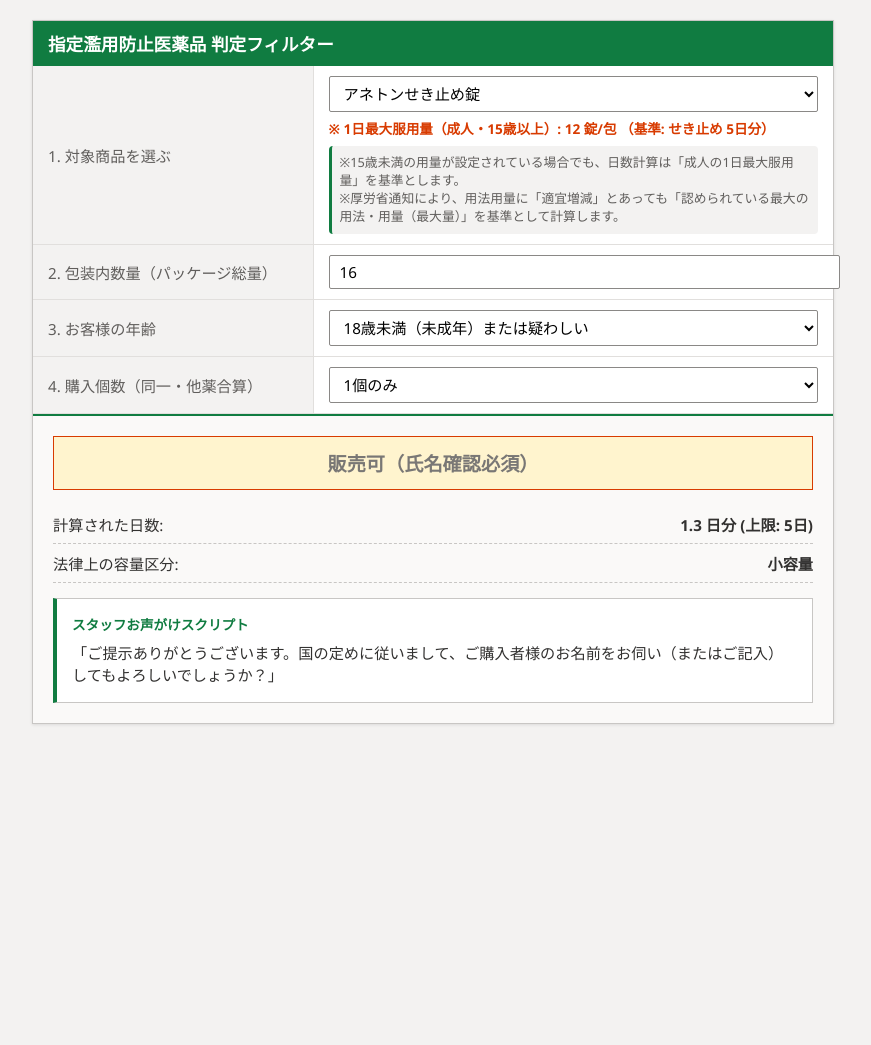
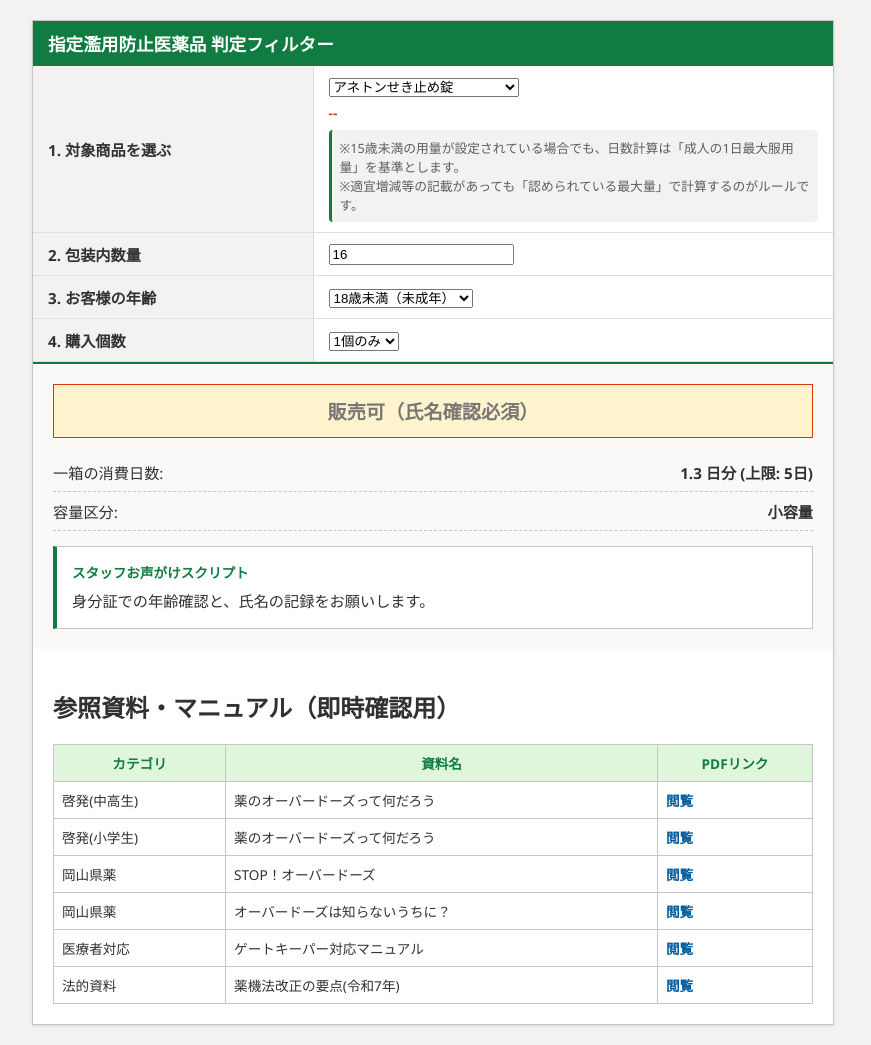
Before and after one commit to AimSoaringHaiku/pharma-gatekeeper, a plain HTML site: page index.html in a window 1280 px wide. Shown: the whole page, without its empty margins (207-1078 px from the left). Before the commit the page ends 800 px from the top, so only its background shows below. Drawn offline with Linux system fonts and the light colour scheme.

Commit message:
Update index.html

```diff
--- a/index.html
+++ b/index.html
@@ -3,7 +3,7 @@
 <head>
     <meta charset="UTF-8">
     <meta name="viewport" content="width=device-width, initial-scale=1.0">
-    <title>指定濫用防止医薬品 判定チェッカー v2.2</title>
+    <title>指定濫用防止医薬品 判定チェッカー</title>
     <style>
         body {
             font-family: 'Segoe UI', Tahoma, Geneva, Verdana, sans-serif;
@@ -19,108 +19,63 @@
             border: 1px solid #c8c6c4;
             box-shadow: 0 1px 3px rgba(0,0,0,0.1);
         }
+        /* エクセル風ヘッダー */
         .header {
-            background-color: #107c41; /* エクセル風のグリーン */
+            background-color: #107c41;
             color: white;
             padding: 10px 15px;
             font-size: 1.1rem;
             font-weight: bold;
         }
-        .filter-table {
-            width: 100%;
-            border-collapse: collapse;
-        }
+        .filter-table { width: 100%; border-collapse: collapse; }
         .filter-table th, .filter-table td {
             border-bottom: 1px solid #e1dfdd;
             padding: 10px 15px;
             text-align: left;
             font-size: 0.95rem;
         }
-        .filter-table th {
-            background-color: #f3f2f1;
-            width: 35%;
-            font-weight: normal;
-            color: #605e5c;
-            border-right: 1px solid #e1dfdd;
+        .filter-table th { background-color: #f3f2f1; width: 35%; border-right: 1px solid #e1dfdd; }
+
+        /* 参照資料テーブル（エクセル風） */
+        .doc-table {
+            width: 100%;
+            border-collapse: collapse;
+            margin-top: 20px;
+            font-size: 0.85rem;
         }
-        select, input[type="number"] {
-            width: 100%;
-            padding: 6px 10px;
-            border: 1px solid #8a8886;
-            border-radius: 2px;
-            font-family: inherit;
-            font-size: 0.95rem;
-            background-color: #ffffff;
+        .doc-table th {
+            background-color: #dff6dd;
+            color: #107c41;
+            padding: 8px;
+            border: 1px solid #c8c6c4;
+            text-align: center;
         }
-        select:focus, input[type="number"]:focus {
-            outline: 1px solid #107c41;
-            border-color: #107c41;
+        .doc-table td {
+            padding: 8px;
+            border: 1px solid #c8c6c4;
         }
-        .med-info {
-            font-size: 0.85rem;
-            color: #d83b01;
-            margin-top: 6px;
-            font-weight: bold;
-        }
-        .note-text {
-            font-size: 0.8rem;
-            color: #605e5c;
-            margin-top: 8px;
-            line-height: 1.4;
-            background-color: #f3f2f1;
-            padding: 8px;
-            border-radius: 4px;
-            border-left: 3px solid #107c41;
-        }
-        .result-section {
-            padding: 20px;
-            background-color: #faf9f8;
-            border-top: 2px solid #107c41;
-        }
-        .result-status {
-            font-size: 1.2rem;
-            font-weight: bold;
-            padding: 12px;
-            text-align: center;
-            border: 1px solid transparent;
-            margin-bottom: 15px;
-        }
+        .doc-table a { color: #005a9e; text-decoration: none; font-weight: bold; }
+        .doc-table a:hover { text-decoration: underline; }
+
+        /* その他UI部品は維持 */
+        .med-info { font-size: 0.85rem; color: #d83b01; margin-top: 6px; font-weight: bold; }
+        .note-text { font-size: 0.8rem; color: #605e5c; margin-top: 8px; background-color: #f3f2f1; padding: 8px; border-radius: 4px; border-left: 3px solid #107c41; }
+        .result-section { padding: 20px; background-color: #faf9f8; border-top: 2px solid #107c41; }
+        .result-status { font-size: 1.2rem; font-weight: bold; padding: 12px; text-align: center; margin-bottom: 15px; border: 1px solid transparent; }
         .status-ng { background-color: #fde7e9; color: #a4262c; border-color: #a4262c; }
         .status-warning { background-color: #fff4ce; color: #797775; border-color: #d83b01; }
         .status-ok { background-color: #dff6dd; color: #107c41; border-color: #107c41; }
-
-        .info-row {
-            display: flex;
-            justify-content: space-between;
-            border-bottom: 1px dashed #c8c6c4;
-            padding: 8px 0;
-            font-size: 0.95rem;
-        }
-        .info-value {
-            font-weight: bold;
-        }
-        .script-box {
-            margin-top: 15px;
-            background-color: #ffffff;
-            border: 1px solid #c8c6c4;
-            padding: 15px;
-            border-left: 4px solid #107c41;
-        }
-        .script-title {
-            font-weight: bold;
-            font-size: 0.85rem;
-            color: #107c41;
-            margin-bottom: 8px;
-        }
+        .info-row { display: flex; justify-content: space-between; border-bottom: 1px dashed #c8c6c4; padding: 8px 0; font-size: 0.95rem; }
+        .info-value { font-weight: bold; }
+        .script-box { margin-top: 15px; background-color: #ffffff; border: 1px solid #c8c6c4; padding: 15px; border-left: 4px solid #107c41; }
+        .script-title { font-weight: bold; font-size: 0.85rem; color: #107c41; margin-bottom: 8px; }
         .script-box p { margin: 0; font-size: 0.95rem; line-height: 1.5; }
     </style>
 </head>
 <body>
 
 <div class="container">
-    <div class="header">
-        指定濫用防止医薬品 判定フィルター
-    </div>
+    <div class="header">指定濫用防止医薬品 判定フィルター</div>
 
     <table class="filter-table">
         <tr>
@@ -130,31 +85,29 @@
                 <div id="medInfo" class="med-info">--</div>
                 <div class="note-text">
                     ※15歳未満の用量が設定されている場合でも、日数計算は「成人の1日最大服用量」を基準とします。<br>
-                    ※厚労省通知により、用法用量に「適宜増減」とあっても「認められている最大の用法・用量（最大量）」を基準として計算します。
+                    ※適宜増減等の記載があっても「認められている最大量」で計算するのがルールです。
                 </div>
             </td>
         </tr>
         <tr>
-            <th>2. 包装内数量（パッケージ総量）</th>
-            <td>
-                <input type="number" id="totalAmount" min="1" value="16" placeholder="例: 16">
-            </td>
+            <th>2. 包装内数量</th>
+            <td><input type="number" id="totalAmount" min="1" value="16"></td>
         </tr>
         <tr>
             <th>3. お客様の年齢</th>
             <td>
                 <select id="age">
-                    <option value="under18">18歳未満（未成年）または疑わしい</option>
-                    <option value="over18">明らかに18歳以上（成人）</option>
+                    <option value="under18">18歳未満（未成年）</option>
+                    <option value="over18">18歳以上（成人）</option>
                 </select>
             </td>
         </tr>
         <tr>
-            <th>4. 購入個数（同一・他薬合算）</th>
+            <th>4. 購入個数</th>
             <td>
                 <select id="quantity">
                     <option value="single">1個のみ</option>
-                    <option value="multiple">複数個（合算して2個以上）</option>
+                    <option value="multiple">複数個</option>
                 </select>
             </td>
         </tr>
@@ -162,25 +115,30 @@
 
     <div class="result-section">
         <div id="resultStatus" class="result-status status-ok">判定中...</div>
-
-        <div class="info-row">
-            <span>計算された日数:</span>
-            <span id="calcDays" class="info-value">-- 日分</span>
-        </div>
-        <div class="info-row">
-            <span>法律上の容量区分:</span>
-            <span id="volumeType" class="info-value">--</span>
-        </div>
-
+        <div class="info-row"><span>一箱の消費日数:</span><span id="calcDays" class="info-value">--</span></div>
+        <div class="info-row"><span>容量区分:</span><span id="volumeType" class="info-value">--</span></div>
         <div class="script-box" id="scriptBox">
             <div class="script-title">スタッフお声がけスクリプト</div>
             <p id="scriptText">--</p>
         </div>
     </div>
+
+    <!-- リファレンス・エクセル風資料集 -->
+    <div style="padding: 20px;">
+        <h2>参照資料・マニュアル（即時確認用）</h2>
+        <table class="doc-table">
+            <tr><th>カテゴリ</th><th>資料名</th><th>PDFリンク</th></tr>
+            <tr><td>啓発(中高生)</td><td>薬のオーバードーズって何だろう</td><td><a href="https://www.mhlw.go.jp/content/001405036.pdf" target="_blank">閲覧</a></td></tr>
+            <tr><td>啓発(小学生)</td><td>薬のオーバードーズって何だろう</td><td><a href="https://www.mhlw.go.jp/content/001405040.pdf" target="_blank">閲覧</a></td></tr>
+            <tr><td>岡山県薬</td><td>STOP！オーバードーズ</td><td><a href="https://www.opa.or.jp/resources/link/file.php?uid=16516_6a0515533e18b" target="_blank">閲覧</a></td></tr>
+            <tr><td>岡山県薬</td><td>オーバードーズは知らないうちに？</td><td><a href="https://www.opa.or.jp/resources/link/file.php?uid=70985_6614d0a4d6ce0" target="_blank">閲覧</a></td></tr>
+            <tr><td>医療者対応</td><td>ゲートキーパー対応マニュアル</td><td><a href="https://www.mhlw.go.jp/content/001411097.pdf" target="_blank">閲覧</a></td></tr>
+            <tr><td>法的資料</td><td>薬機法改正の要点(令和7年)</td><td><a href="https://www.mhlw.go.jp/stf/newpage_58083.html" target="_blank">閲覧</a></td></tr>
+        </table>
+    </div>
 </div>
 
 <script>
-    // --- 【マスタデータ】 ---
     const medicineMaster = {
         "med_01": { name: "アネトンせき止め錠", categoryLimit: 5, dailyDose: 12, type: "せき止め" },
         "med_02": { name: "クールワンせき止めGX", categoryLimit: 5, dailyDose: 6, type: "せき止め" },
@@ -191,7 +149,6 @@
         "med_07": { name: "ロキソニン総合かぜ薬", categoryLimit: 7, dailyDose: 6, type: "風邪薬" }
     };
 
-    // プルダウンの初期化
     const medSelect = document.getElementById('medicine');
     for (const [key, data] of Object.entries(medicineMaster)) {
         const option = document.createElement('option');
@@ -201,78 +158,40 @@
     }
 
     function calculate() {
-        // 選択された薬のデータを取得
-        const selectedMedKey = medSelect.value;
-        const medData = medicineMaster[selectedMedKey];
-
-        // 画面に薬の裏側情報を表示（適宜増減ではなく法律上の最大量であることを明記）
-        document.getElementById('medInfo').textContent =
-            `※ 1日最大服用量（成人・15歳以上）: ${medData.dailyDose} 錠/包 （基準: ${medData.type} ${medData.categoryLimit}日分）`;
-
-        // 入力値の取得
+        const medData = medicineMaster[medSelect.value];
         const totalAmount = parseFloat(document.getElementById('totalAmount').value) || 0;
         const age = document.getElementById('age').value;
         const quantity = document.getElementById('quantity').value;
-
-        // エラーハンドリング（未入力時）
-        if (totalAmount <= 0) {
-            document.getElementById('resultStatus').textContent = "包装内数量を入力してください";
-            document.getElementById('resultStatus').className = "result-status";
-            document.getElementById('calcDays').textContent = "--";
-            document.getElementById('volumeType').textContent = "--";
-            document.getElementById('scriptText').textContent = "--";
-            return;
-        }
-
-        // 容量の計算 (日数 = 包装内数量 ÷ 1日最大量)
         const days = totalAmount / medData.dailyDose;
         const isLargeVolume = days > medData.categoryLimit;
-        const volumeText = isLargeVolume ? "大容量" : "小容量";
 
-        // DOM要素
-        const statusEl = document.getElementById('resultStatus');
-        const calcDaysEl = document.getElementById('calcDays');
-        const volumeTypeEl = document.getElementById('volumeType');
-        const scriptTextEl = document.getElementById('scriptText');
+        document.getElementById('calcDays').textContent = `${days.toFixed(1)} 日分 (上限: ${medData.categoryLimit}日)`;
+        document.getElementById('volumeType').textContent = isLargeVolume ? "大容量" : "小容量";
 
-        // 表示の更新
-        calcDaysEl.textContent = `${days.toFixed(1)} 日分 (上限: ${medData.categoryLimit}日)`;
-        volumeTypeEl.textContent = volumeText;
-
-        // ルール判定
         if (age === "under18") {
             if (isLargeVolume || quantity === "multiple") {
-                statusEl.textContent = "販売不可（法律違反）";
-                statusEl.className = "result-status status-ng";
-                scriptTextEl.innerHTML = "「申し訳ございません。薬機法という法律により、18歳未満のお客様へは大容量や複数個の販売が禁止されております。」<br><br><span style='color:#a4262c; font-size:0.85rem;'>※販売をお断りし、必要に応じて相談窓口（まもろうよこころ等）を案内してください。</span>";
+                document.getElementById('resultStatus').textContent = "販売不可（法律違反）";
+                document.getElementById('resultStatus').className = "result-status status-ng";
+                document.getElementById('scriptText').innerHTML = "18歳未満への販売は法律で禁止されています。販売をお断りし、必要に応じて相談窓口（まもろうよこころ等）の案内資料をお渡しください。";
             } else {
-                statusEl.textContent = "販売可（氏名確認必須）";
-                statusEl.className = "result-status status-warning";
-                scriptTextEl.innerHTML = "「ご提示ありがとうございます。国の定めに従いまして、ご購入者様のお名前をお伺い（またはご記入）してもよろしいでしょうか？」";
+                document.getElementById('resultStatus').textContent = "販売可（氏名確認必須）";
+                document.getElementById('resultStatus').className = "result-status status-warning";
+                document.getElementById('scriptText').textContent = "身分証での年齢確認と、氏名の記録をお願いします。";
             }
         } else {
             if (isLargeVolume || quantity === "multiple") {
-                statusEl.textContent = "販売可（購入理由の確認必須）";
-                statusEl.className = "result-status status-warning";
-                scriptTextEl.innerHTML = "「こちらのお薬を複数個（または大容量）お求めとのことですが、お薬の適正使用を確認するため、ご購入の理由をお伺いしてもよろしいでしょうか？」<br><br><span style='color:#d83b01; font-size:0.85rem;'>※『家族で使う』等の正当な理由がない場合は販売不可。</span>";
+                document.getElementById('resultStatus').textContent = "販売可（購入理由の確認必須）";
+                document.getElementById('resultStatus').className = "result-status status-warning";
+                document.getElementById('scriptText').textContent = "適正使用の範囲内か、購入理由をヒアリングしてください。";
             } else {
-                statusEl.textContent = "通常販売可能";
-                statusEl.className = "result-status status-ok";
-                scriptTextEl.innerHTML = "（特別な確認は不要ですが、頻繁に来店される等の違和感があればお声がけをしてください）";
+                document.getElementById('resultStatus').textContent = "通常販売可能";
+                document.getElementById('resultStatus').className = "result-status status-ok";
+                document.getElementById('scriptText').textContent = "適正使用の範囲内です。";
             }
         }
     }
-
-    // イベントリスナーの設定
-    const inputs = document.querySelectorAll('input, select');
-    inputs.forEach(input => {
-        input.addEventListener('change', calculate);
-        input.addEventListener('keyup', calculate);
-    });
-
-    // 初期計算
+    document.querySelectorAll('input, select').forEach(el => el.addEventListener('change', calculate));
     calculate();
 </script>
-
 </body>
 </html>
```
